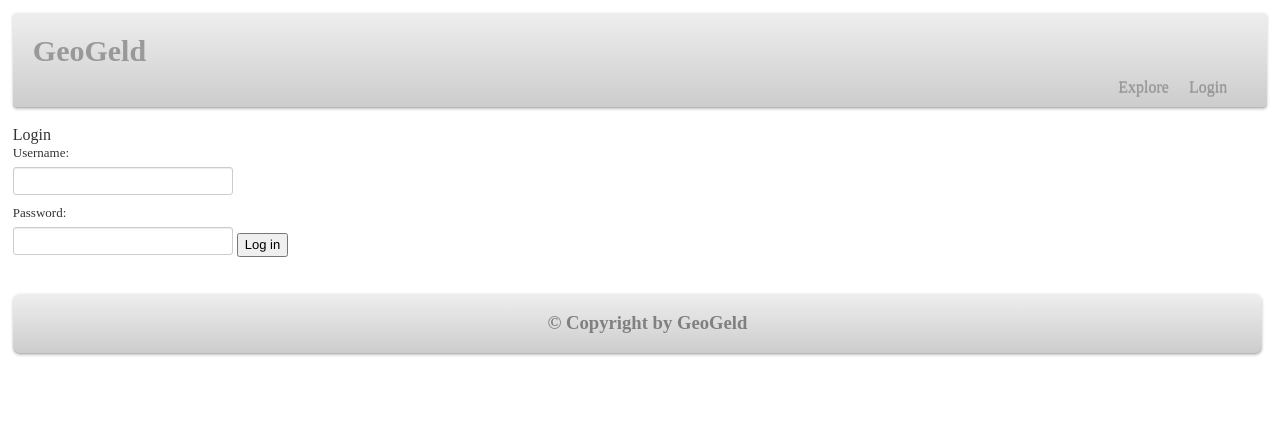
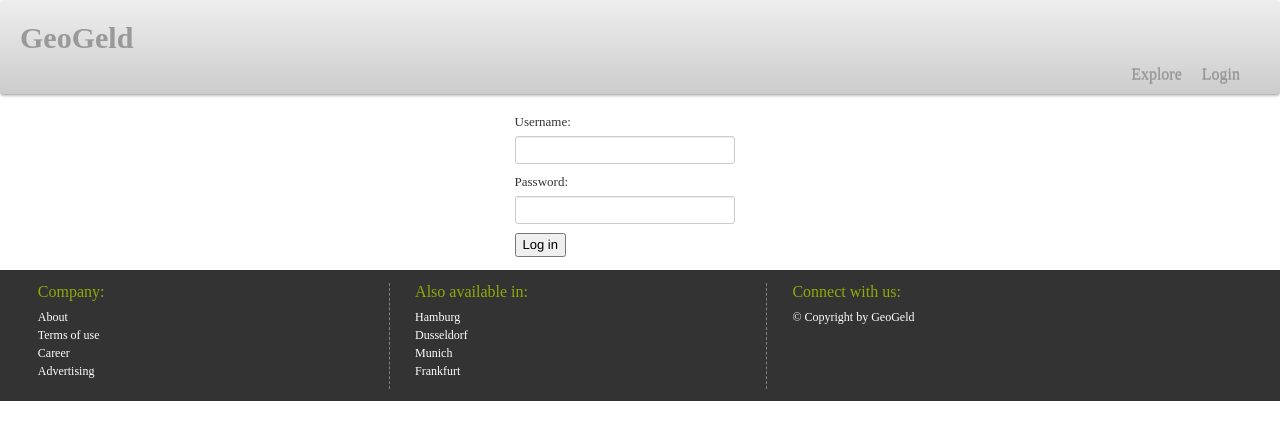
Before and after one commit to ahmadmoalla/geogeld, a Django app: page /login/ in a window 1280 px wide. Shown: the top 440 px of the page. Run offline with Django 3.2, Linux system fonts and the light colour scheme; parts of the project's set-up code (start-up, migrations or seed data) failed here and were passed over; some libraries are stand-ins or nearby versions.

Commit message:
Title and Category from the home page form passed forward through the login or registration process. Implemented footer design as per the .psd file Other design parts improved to match the .psd file

```diff
--- a/accounts/templates/accounts/login_or_registration.html
+++ b/accounts/templates/accounts/login_or_registration.html
@@ -9,7 +9,7 @@
 {% endblock extra_js %}
 
 {% block left-column %}
-	<form id="login-form" method="post" action="/login/?next={% url listing.views.listing_post %}">
+	<form id="login-form" method="post" action="/login/?next={% url listing.views.listing_post %}%3ftitle={{ title }}%26category={{ category }}">
 	<div class="form-header" >I have an account</div>
 	{% csrf_token %}
 	{{ login_form.as_p }}
@@ -94,6 +94,8 @@
 			<div class="clearfix"></div>
 	        {{ registration_form.location }}
     </div>
+	<input type="hidden" name="title" value="{{ title }}" />
+	<input type="hidden" name="category" value="{{ category }}" />
 	<input type="submit" value="Continue" />
 	<div class="clearfix"></div>
 	</form>
--- a/accounts/templates/registration/login.html
+++ b/accounts/templates/registration/login.html
@@ -1,8 +1,6 @@
 {% extends 'geogeld/base.html' %}
 
 {% block content %}
-
-Login
 
 <form id="login-form" method="post" action="">
 <label for="username">Username: </label><input type="text" name="username" />
--- a/geogeld/static/geogeld/css/style.css
+++ b/geogeld/static/geogeld/css/style.css
@@ -43,13 +43,11 @@ body {
 
 #container {
     margin: auto;
-    padding: 1%;
-    width: 98%;
+    width: 100%;
 }
 
 #header {
     width: 100%;
-    margin-bottom: 1%;
 }
 
 #header a, a:visited {
@@ -58,37 +56,46 @@ body {
 
 
 #content {
-    width: 100%;
-    margin-bottom: 1%;
+    width: 98%;
+    margin: 1%;
 }
 
 #footer {
     width: 98%;
-    text-align: center;
-    font-size: 14pt;
-    font-weight: bold;
-    color: gray;
+    text-align: left;
+    font-size: 9pt;
+    color: #ffffff;
     min-height: 40px;
-    padding-top: 20px;
-    padding-left: 20px;
+    padding: 1%;
 
-    border-radius: 7px;
-    -webkit-border-radius: 7px;
-    -moz-border-radius: 7px;
-    -o-border-radius: 7px;
+    background: #333333; /* Old browsers */
+}
 
-    background: #eeeeee; /* Old browsers */
-    background: -moz-linear-gradient(top, #eeeeee 0%, #cccccc 100%); /* FF3.6+ */
-    background: -webkit-gradient(linear, left top, left bottom, color-stop(0%,#eeeeee), color-stop(100%,#cccccc)); /* Chrome,Safari4+ */
-    background: -webkit-linear-gradient(top, #eeeeee 0%,#cccccc 100%); /* Chrome10+,Safari5.1+ */
-    background: -o-linear-gradient(top, #eeeeee 0%,#cccccc 100%); /* Opera 11.10+ */
-    background: -ms-linear-gradient(top, #eeeeee 0%,#cccccc 100%); /* IE10+ */
-    background: linear-gradient(top, #eeeeee 0%,#cccccc 100%); /* W3C */
-    filter: progid:DXImageTransform.Microsoft.gradient( startColorstr='#eeeeee', endColorstr='#cccccc',GradientType=0 ); /* IE6-9 */    -webkit-box-shadow: 0 1px 3px rgba(0, 0, 0, 0.25), inset 0 -1px 0 rgba(0, 0, 0, 0.1);
-       -moz-box-shadow: 0 1px 3px rgba(0, 0, 0, 0.25), inset 0 -1px 0 rgba(0, 0, 0, 0.1);
-            box-shadow: 0 1px 3px rgba(0, 0, 0, 0.25), inset 0 -1px 0 rgba(0, 0, 0, 0.1);
 
+#footer-links .column {
+    width: 30%;
+    float: left;
+    border-right: 1px dashed gray;
 }
+
+#footer-links .column ul {
+    list-style-type: none;
+}
+
+#footer-links .last-element {
+    border-right: none;
+}
+
+#footer a {
+    color: #ffffff;
+}
+
+#footer .column .title {
+    color: #90aa08;
+    font-size: 12pt;
+    margin-bottom: 2%;
+}
+
 
 #left-column {
   width: 70%;
@@ -169,7 +176,7 @@ body {
     -webkit-border-radius: 5px;
     -moz-border-radius: 5px;
 
-    margin-bottom: 2%;
+    margin-bottom: 3%;
     padding: 2%;
 }
 
@@ -177,7 +184,7 @@ body {
     text-decoration: none;
 }
 
-  .job-title {
+.job-title {
     color: #90aa08;
     font-size: 13pt;
     font-weight: bold;
@@ -225,6 +232,7 @@ body {
 
 #continue-button {
     width: 40%;
+    color: #000000;
     font-size: 13pt;
     font-weight: bold;
     margin-top: 4%;
@@ -235,12 +243,14 @@ body {
     height: 70px;
     margin-bottom: 3%;
     margin-top: 3%;
-
+    background: #ffffff;
+    color: #000000;
     font-size: 13pt;
 
 }
 
 #quick-posting-form .job-category-button.chosen {
+    background: #aaaaaa;
     color:  #000000;
 }
 
@@ -263,16 +273,18 @@ body {
 
 .reply-button {
     float: right;
-    /*
     color: #ffffff;
     background-color: #90AA08;
     border-radius: 5px;
     -moz-border-radius: 5px;
     -webkit-border-radius: 5px;
-    padding-padding: 1%;
-    padding-left: 2%;
-    padding-right: 2%;
-    */
+    padding: 5px;
+    padding-left: 3%;
+    padding-right: 3%;
+}
+
+a:hover.reply-button {
+    color: #000000;
 }
 
 .navbar-inner .nav {
@@ -297,3 +309,13 @@ body {
             box-shadow: 0 1px 3px rgba(0, 0, 0, 0.25), inset 0 -1px 0 rgba(0, 0, 0, 0.1);
 
 }
+
+#login-form {
+    margin: 0 auto;
+    width: 20%;
+}
+
+
+.form input {
+    padding: 1%;
+}
--- a/geogeld/static/geogeld/js/main.js
+++ b/geogeld/static/geogeld/js/main.js
@@ -26,5 +26,5 @@ function toggle_job_title_state(){
 }
 
 $('.job-category-button').live('click', chose_category);
-$('#job-title').live('click', toggle_job_title_state);
-$('#job-title').live('blur', toggle_job_title_state);
+//$('#job-title').live('click', toggle_job_title_state);
+//$('#job-title').live('blur', toggle_job_title_state);
--- a/geogeld/templates/geogeld/base.html
+++ b/geogeld/templates/geogeld/base.html
@@ -72,9 +72,33 @@
 	    </div>
 
 			<footer id="footer">
-				<p>
-					&copy; Copyright  by GeoGeld
-				</p>
+				<div id="footer-links">
+				    <div class="column">
+				        <ul>
+					        <li class="title">Company:</li>
+				            <li><a href="">About</a></li>
+				            <li><a href="">Terms of use</a></li>
+				            <li><a href="">Career</a></li>
+				            <li><a href="">Advertising</a></li>
+				        </ul>
+				    </div>
+				    <div class="column">
+				        <ul>
+					        <li class="title">Also available in:</li>
+				            <li><a href="">Hamburg</a></li>
+				            <li><a href="">Dusseldorf</a></li>
+				            <li><a href="">Munich</a></li>
+				            <li><a href="">Frankfurt</a></li>
+				        </ul>
+				    </div>
+				    <div class="column last-element">
+				        <ul>
+				            <li class="title">Connect with us:</li>
+							<li id="copyright">&copy; Copyright  by GeoGeld</li>
+				        </ul>
+				    </div>
+				    <div class="clearfix"></div>
+				</div>
 			</footer>
 		</div>
 	    <script src="{{ STATIC_URL }}/geogeld/js/jquery-1.7.2.min.js"></script>
--- a/listing/models.py
+++ b/listing/models.py
@@ -24,7 +24,7 @@ class Category(models.Model):
         verbose_name = 'category'
         verbose_name_plural = 'categories'
 
-    name = models.CharField(max_length=255, help_text="")
+    name = models.CharField(max_length=255, unique=True, help_text="")
 
     def __unicode__(self):
         return self.name
--- a/listing/templates/listing/listing_post.html
+++ b/listing/templates/listing/listing_post.html
@@ -9,7 +9,7 @@
 {% endblock extra_js %}
 
 {% block left-column %}
-<form id="post-listing-form" method="post" action="{% url listing.views.listing_post %}">
+<form id="post-listing-form" class="form" method="post" action="{% url listing.views.listing_post %}">
 <div class="form-header" >Describe the work</div>
 {% csrf_token %}
     {{ post_listing_form.non_field_errors }}
```
Also changed, not shown: accounts/views.py (+10 -1 lines), geogeld/templates/geogeld/index.html (+21 -9 lines), listing/fixtures/categories_and_listings.json (+1 -1 lines), listing/views.py (+17 -4 lines), listing/migrations/0003_auto__add_unique_category_name.py (added).
